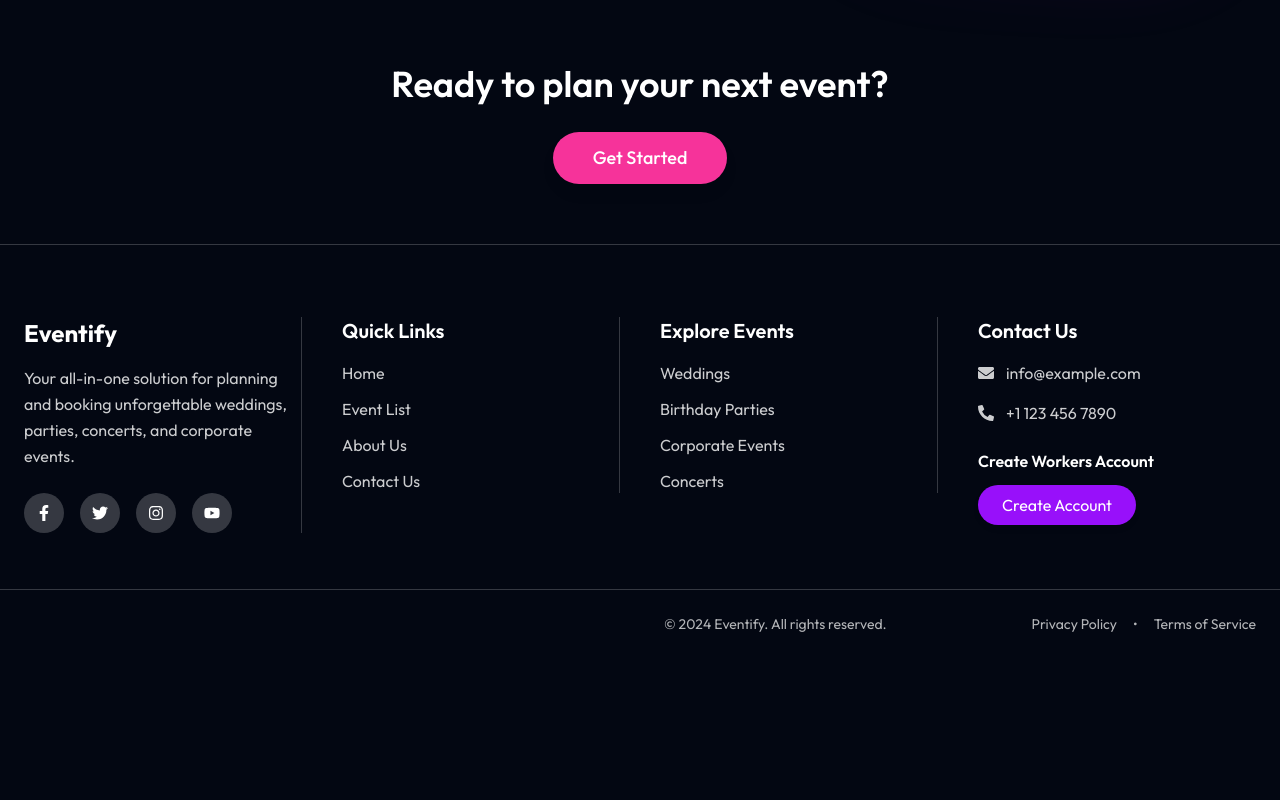
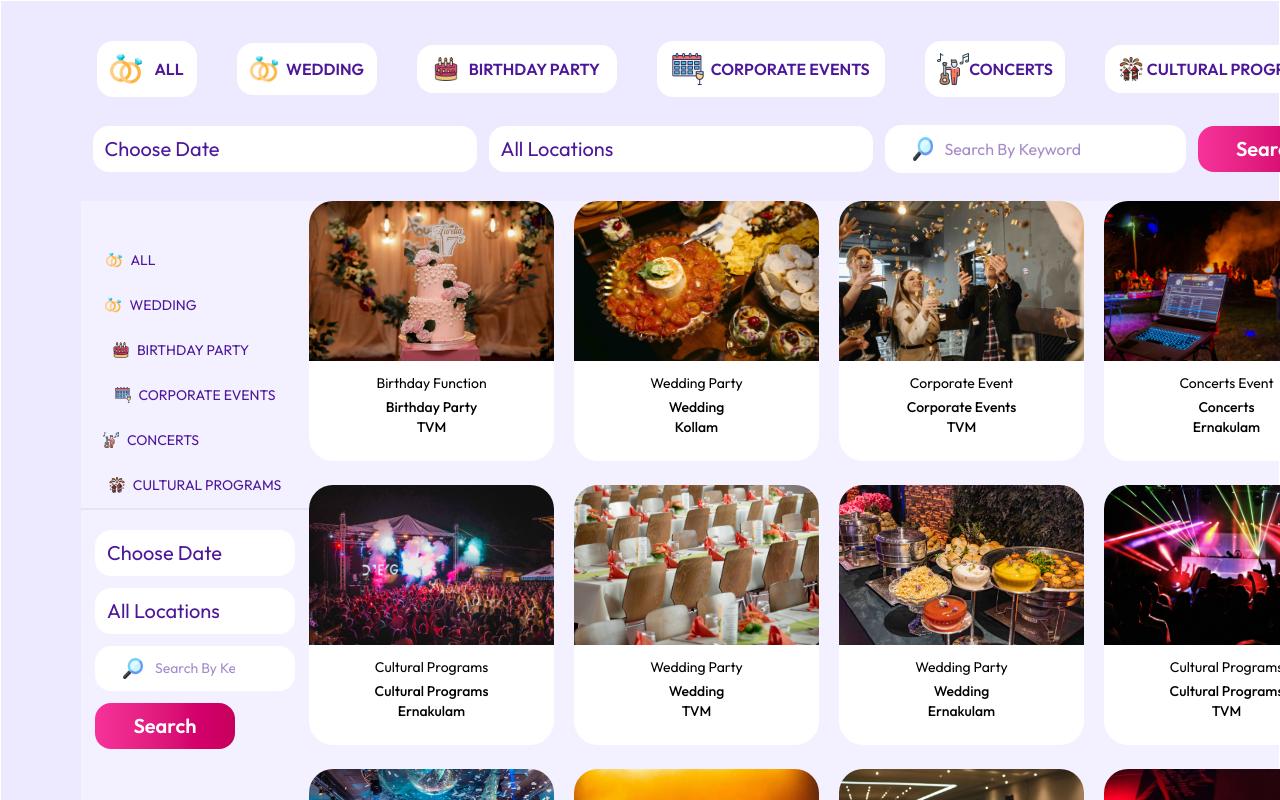
Before and after one commit to MidhunSreekkuttan/Event-Management, a React (Vite) app in the folder frontend/: page /eventList in a window 1280 px wide. Shown: the part 800-1600 px from the top of the page. Before the commit the page ends 1458 px from the top, so only its background shows below. Built offline with nearby package versions, Linux system fonts and the light colour scheme.

Commit message:
Create Event Listing Page

```diff
--- a/frontend/src/pages/users/EventList.jsx
+++ b/frontend/src/pages/users/EventList.jsx
@@ -1,7 +1,8 @@
 import React from 'react'
-import { heroImages } from '../../assets/assets'
+import { heroImages, icon } from '../../assets/assets'
 import { motion } from 'framer-motion'
 import HeroSlide from '../../components/users/hero/HeroSlide'
+import ListingEvents from '../../components/eventListing/ListingEvents'
 
 const EventList = () => {
 
@@ -44,8 +45,8 @@ const EventList = () => {
           <div className='flex z-10 relative top-52 right-1/3'>
 
             <motion.div
-              initial={{ y: -100, opacity: 0 }}
-              whileInView={{ y: 0, opacity: 1 }}
+              initial={{ x: -100, opacity: 0 }}
+              whileInView={{ x: 0, opacity: 1 }}
               viewport={{ once: true }}
               transition={{ type: "spring", stiffness: 250, damping: 70, mass: 1, delay: 0.1 }}
             >
@@ -80,6 +81,153 @@ const EventList = () => {
           </div>
         </div>
       </section>
+
+      <section className='justify-center items-center bg-violet-100 border'>
+        <div className='max-w-screen m-20 relative bottom-10 min-h-screen'>
+          <div className='grid gap-7'>
+            <div className='flex justify-center items-center gap-10 text-violet-900 font-semibold text-[16px]'>
+
+              <div>
+                <button className='flex gap-3 justify-center items-center bg-white w-25 p-3 rounded-2xl'>
+                  <img className='w-8' src={icon.wedding_icon} alt="" />
+                  ALL
+                </button>
+              </div>
+              <div>
+                <button className='flex gap-2 justify-center items-center bg-white w-35 p-3 rounded-2xl'>
+                  <img className='w-7' src={icon.wedding_icon} alt="" />
+                  WEDDING
+                </button>
+              </div>
+              <div>
+                <button className='flex justify-around items-center bg-white w-50 p-3 rounded-2xl'>
+                  <img className='w-6' src={icon.birthday_party_icon} alt="" />
+                  BIRTHDAY PARTY
+                </button>
+              </div>
+              <div>
+                <button className='flex justify-around items-center bg-white w-57 p-3 rounded-2xl'>
+                  <img className='w-8' src={icon.corporative_events} alt="" />
+                  CORPORATE EVENTS
+                </button>
+              </div>
+              <div>
+                <button className='flex justify-around items-center bg-white w-35 p-3 rounded-2xl'>
+                  <img className='w-8' src={icon.concern_icon} alt="" />
+                  CONCERTS
+                </button>
+              </div>
+              <div>
+                <button className='flex justify-around items-center bg-white w-57 p-3 rounded-2xl'>
+                  <img className='w-6' src={icon.cultural_programs} alt="" />
+                  CULTURAL PROGRAMS
+                </button>
+              </div>
+            </div>
+            {/*.................................................Second Catagory..........................................*/}
+            <div className='flex justify-center items-center gap-3 text-violet-900'>
+
+              <div>
+                <button className='flex bg-white w-96 p-3 py-2 text-[20px] rounded-2xl'>
+                  Choose Date
+                </button>
+              </div>
+              <div>
+                <button className='flex bg-white w-96 p-3 py-2 text-[20px] rounded-2xl'>
+                  All Locations
+                </button>
+              </div >
+              <div className='flex gap-3 rounded-2xl p-3 pl-7 bg-white'>
+                <img className='w-5' src={icon.search_icon} alt="" />
+                <input className='outline-none' type="text" placeholder='Search By Keyword' name="" id="" />
+              </div>
+              <button className='w-35 py-2 text-center rounded-2xl bg-linear-to-r from-pink-500 to-pink-700
+               font-semibold text-[20px] text-white'>
+                Search
+              </button>
+
+            </div>
+            {/*.....................................................Left Side Catogory...........................................*/}
+            <div className='flex justify-center items-center bg-white/30'>
+              <div className='grid relative bottom-33 text-violet-900 font-sans text-[14px] justify-center'>
+
+                <div>
+                  <button className='flex gap-2 justify-center items-center w-25 p-3 rounded-2xl'>
+                    <img className='w-4' src={icon.wedding_icon} alt="" />
+                    ALL
+                  </button>
+                </div>
+                <div>
+                  <button className='flex gap-2 justify-center items-center w-35 p-3 rounded-2xl'>
+                    <img className='w-4' src={icon.wedding_icon} alt="" />
+                    WEDDING
+                  </button>
+                </div>
+                <div>
+                  <button className='flex gap-2 justify-center items-center w-50 p-3 rounded-2xl'>
+                    <img className='w-4' src={icon.birthday_party_icon} alt="" />
+                    BIRTHDAY PARTY
+                  </button>
+                </div>
+                <div>
+                  <button className='flex gap-2 justify-center items-center w-57 p-3 rounded-2xl'>
+                    <img className='w-4' src={icon.corporative_events} alt="" />
+                    CORPORATE EVENTS
+                  </button>
+                </div>
+                <div>
+                  <button className='flex gap-2 justify-center items-center w-35 p-3 rounded-2xl'>
+                    <img className='w-4' src={icon.concern_icon} alt="" />
+                    CONCERTS
+                  </button>
+                </div>
+                <div>
+                  <button className='flex gap-2 justify-center items-center w-57 p-3 rounded-2xl'>
+                    <img className='w-4' src={icon.cultural_programs} alt="" />
+                    CULTURAL PROGRAMS
+                  </button>
+                </div>
+                {/*................................................Border....................................................*/}
+                <div className='border border-gray-500/10'></div>
+                {/*...........................................................................................................*/}
+                <div className='relative top-5'>
+                  <div className='grid gap-3 justify-center items-center text-violet-900'>
+
+                    <div>
+                      <button className='flex bg-white w-50 p-3 py-2 text-[20px] rounded-2xl'>
+                        Choose Date
+                      </button>
+                    </div>
+
+                    <div>
+                      <button className='flex bg-white w-50 p-3 py-2 text-[20px] rounded-2xl'>
+                        All Locations
+                      </button>
+                    </div >
+
+                    <div className='flex gap-3 rounded-2xl p-3 pl-7 bg-white'>
+                      <img className='w-5' src={icon.search_icon} alt="" />
+                      <input className='outline-none w-20' type="text" placeholder='Search By Keyword' name="" id="" />
+                    </div>
+
+                    <button className='w-35 py-2 text-center rounded-2xl bg-linear-to-r from-pink-500 to-pink-700
+                          font-semibold text-[20px] text-white'>
+                      Search
+                    </button>
+
+                  </div>
+                </div>
+              </div>
+              {/*................................................Event Listing................................................*/}
+
+              <div className='w-[65rem] text-black'>
+                <ListingEvents />
+              </div>
+
+            </div>
+          </div>
+        </div>
+      </section>
     </>
   )
 }
```
